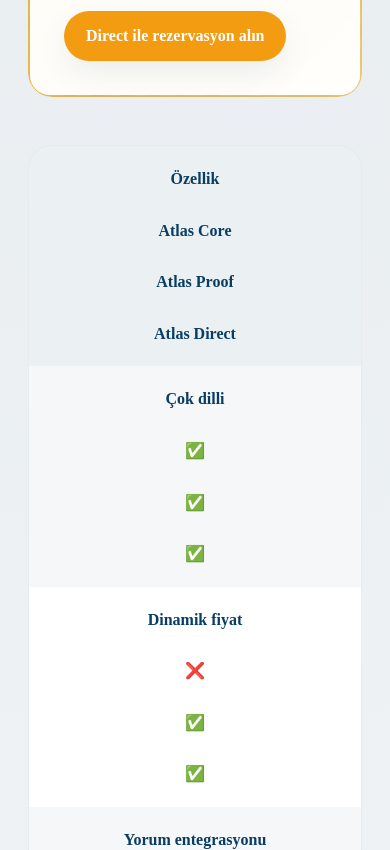
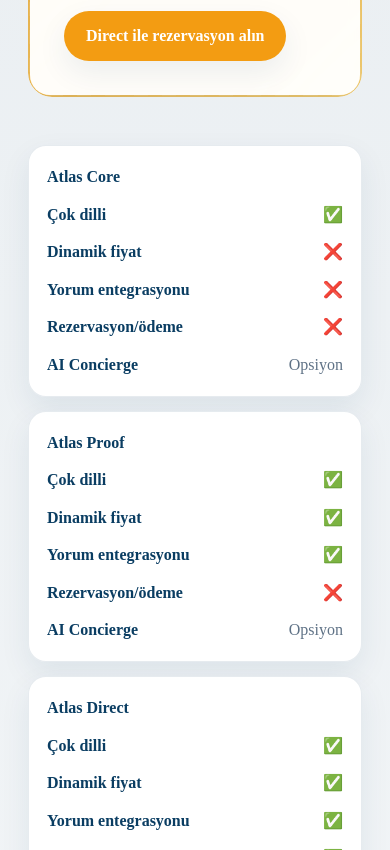
Before and after one commit to weliakcay/atlas-otel-tech, a Next.js app: page / in a window 390 px wide. Shown: the part 6494-7344 px from the top of the page. Built offline with nearby package versions, Linux system fonts and the light colour scheme.

Commit message:
style: improve pricing feature table responsiveness

```diff
--- a/src/components/Pricing.module.css
+++ b/src/components/Pricing.module.css
@@ -202,7 +202,9 @@
   box-shadow: var(--shadow-hover);
 }
 
-.matrix {
+.matrix,
+.matrixLarge {
+  position: relative;
   background: var(--color-surface);
   border-radius: var(--radius-lg);
   border: 1px solid rgba(10, 61, 98, 0.1);
@@ -237,6 +239,40 @@
   font-weight: 600;
 }
 
+.matrixStack {
+  display: none;
+  gap: 14px;
+}
+
+.matrixCard {
+  border-radius: 18px;
+  border: 1px solid rgba(10, 61, 98, 0.1);
+  background: rgba(255, 255, 255, 0.96);
+  padding: 18px;
+  display: grid;
+  gap: 12px;
+  box-shadow: var(--shadow-soft);
+}
+
+.matrixCardHeader {
+  font-weight: 700;
+  color: var(--color-primary);
+  font-family: var(--font-heading);
+}
+
+.matrixCardItem {
+  display: flex;
+  justify-content: space-between;
+  align-items: center;
+  gap: 12px;
+  color: var(--color-muted);
+}
+
+.matrixCardItem span:first-child {
+  font-weight: 600;
+  color: var(--color-primary);
+}
+
 .maintenance {
   text-align: center;
   background: rgba(23, 162, 184, 0.12);
@@ -255,8 +291,8 @@
     grid-template-columns: repeat(2, minmax(0, 1fr));
   }
 
-  .matrixHeader,
-  .matrixRow {
+  .matrixLarge .matrixHeader,
+  .matrixLarge .matrixRow {
     grid-template-columns: repeat(2, 1fr);
   }
 }
@@ -266,14 +302,11 @@
     grid-template-columns: 1fr;
   }
 
-  .matrixHeader,
-  .matrixRow {
-    grid-template-columns: 1fr;
-    text-align: center;
+  .matrixLarge {
+    display: none;
   }
 
-  .matrixHeader span,
-  .matrixRow span {
-    padding: 4px 0;
+  .matrixStack {
+    display: grid;
   }
 }
--- a/src/components/Pricing.tsx
+++ b/src/components/Pricing.tsx
@@ -119,7 +119,7 @@ export function Pricing() {
             </article>
           ))}
         </div>
-        <div className={styles.matrix} role="table" aria-label="Paket özellik matrisi">
+        <div className={styles.matrixLarge} aria-label="Paket özellik matrisi" role="table">
           <div className={styles.matrixHeader} role="row">
             <span role="columnheader">Özellik</span>
             {PACKAGES.map((pkg) => (
@@ -139,6 +139,19 @@ export function Pricing() {
             </div>
           ))}
         </div>
+        <div className={styles.matrixStack} aria-label="Paket özellik matrisi mobil">
+          {PACKAGES.map((pkg, pkgIndex) => (
+            <div key={pkg.id} className={styles.matrixCard}>
+              <div className={styles.matrixCardHeader}>{pkg.name}</div>
+              {MATRIX.map((row) => (
+                <div key={`${pkg.id}-${row.label}`} className={styles.matrixCardItem}>
+                  <span>{row.label}</span>
+                  <span>{row.values[pkgIndex]}</span>
+                </div>
+              ))}
+            </div>
+          ))}
+        </div>
         <p className={styles.maintenance}>
           Bakım Opsiyonu: Core <strong>1.250 TL/ay</strong> · Proof <strong>1.750 TL/ay</strong> ·
           Direct <strong>2.750 TL/ay</strong>
```
